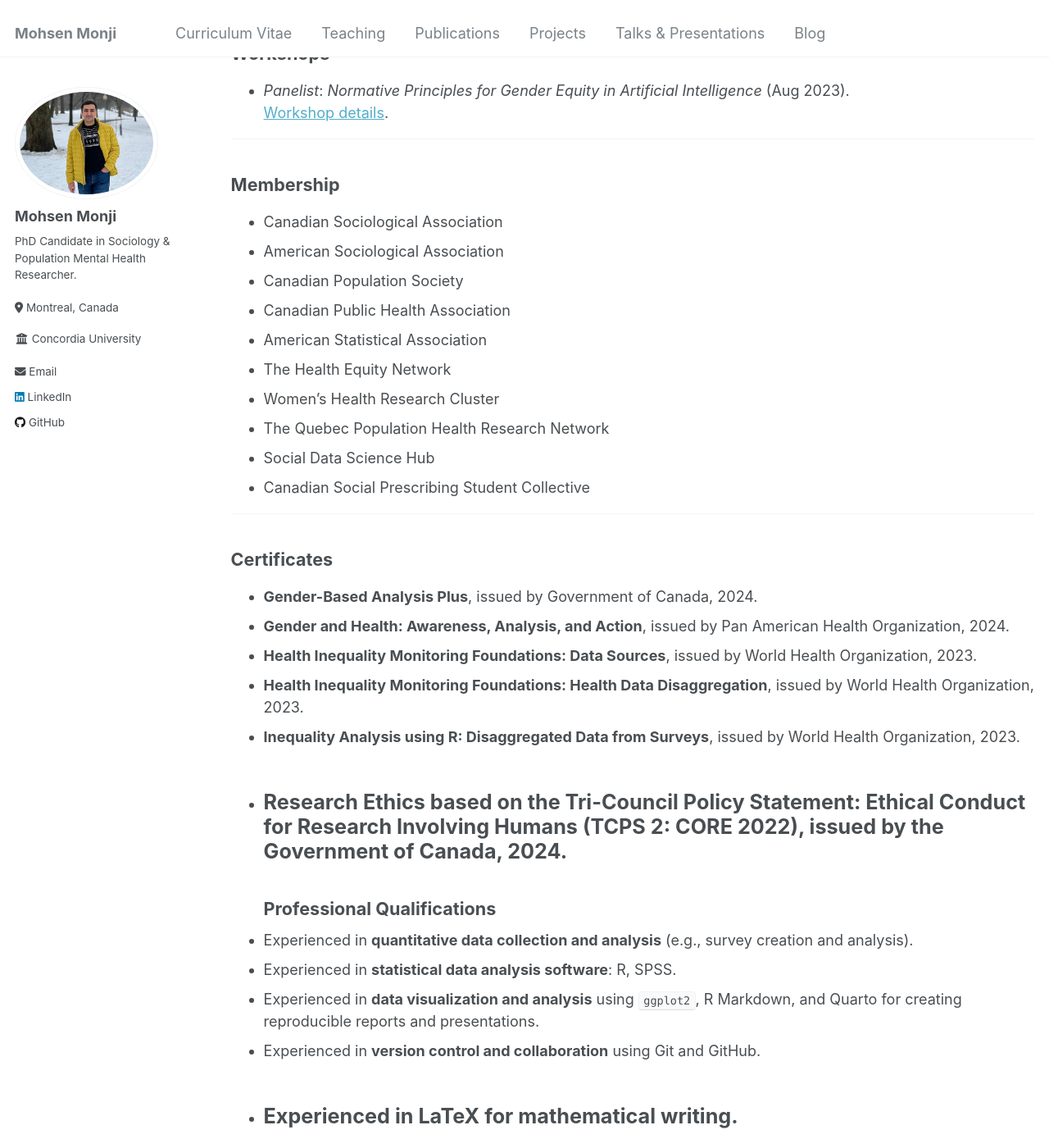
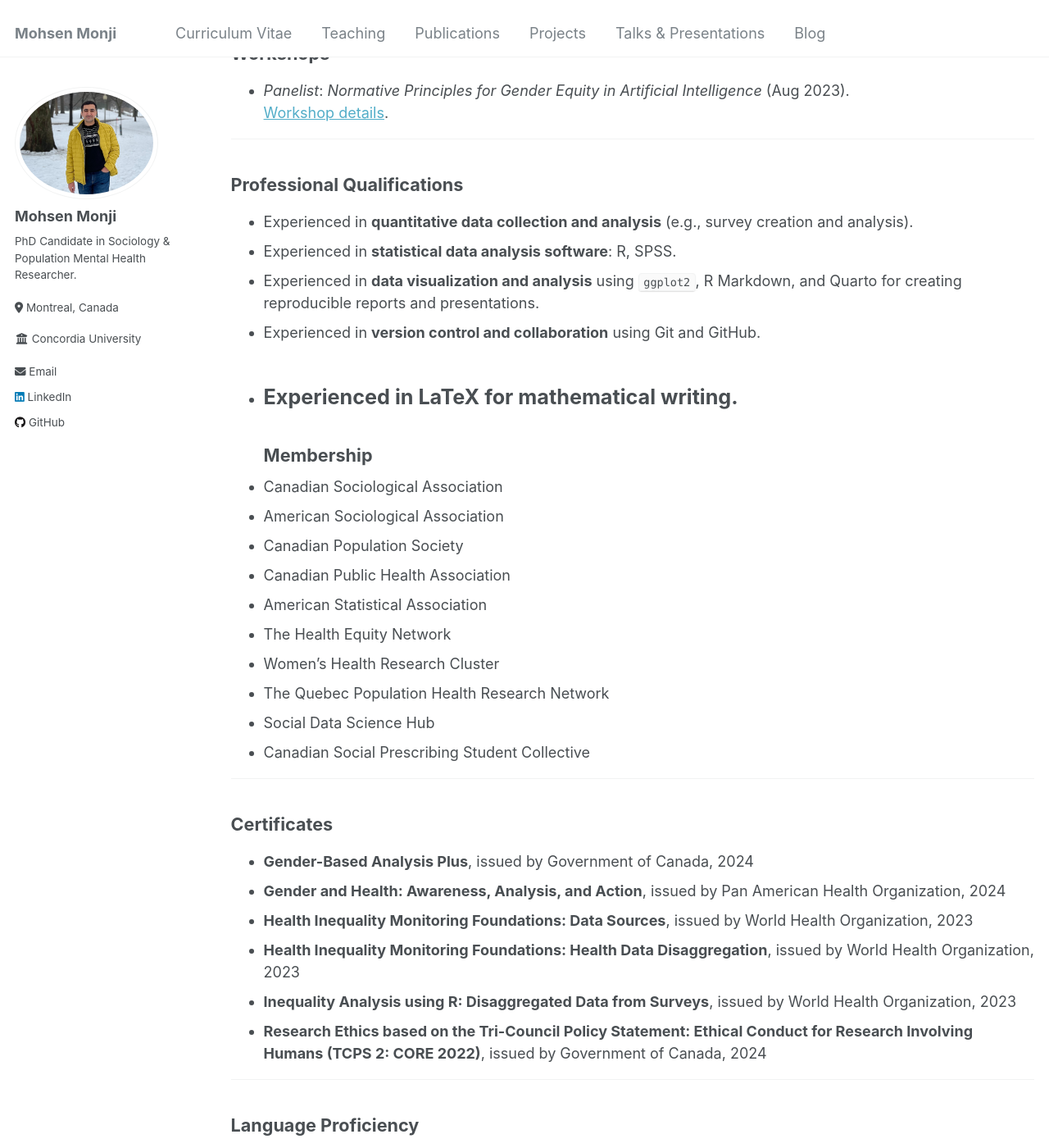
Before and after one commit to Mohsnmonji/mohsnmonji.github.io, a Jekyll site: the page built from _pages/Curriculum Vitae.md, in a window 1280 px wide and 1400 px high, scrolled down 2844 px. Shown: the whole window at 82% size. Built offline with Jekyll 4.4.1, drawn with Linux system fonts in a browser that asks for light colours; part of the change alters nothing that is shown; some of the changed text lies outside the part shown.

Commit message:
Update Curriculum Vitae.md

```diff
--- a/_pages/Curriculum Vitae.md
+++ b/_pages/Curriculum Vitae.md
@@ -28,7 +28,7 @@ redirect_from:
 
 ### Research Interests
 - Sociology of Health
-- Social Inequalities
+- Social Determinants of Mental Health
 - Quantitative Research Methods
 - Social Statistics
 - Computational Sociology
@@ -95,8 +95,15 @@ redirect_from:
 - *Panelist*: *Normative Principles for Gender Equity in Artificial Intelligence* (Aug 2023).
   [Workshop details](https://www.concordia.ca/cuevents/offices/provost/fourth-space/programming/2023/08/22/affecting-machines.html).
 
+
 ---
-
+### **Professional Qualifications**
+- Experienced in **quantitative data collection and analysis** (e.g., survey creation and analysis).
+- Experienced in **statistical data analysis software**: R, SPSS.
+- Experienced in **data visualization and analysis** using `ggplot2`, R Markdown, and Quarto for creating reproducible reports and presentations.
+- Experienced in **version control and collaboration** using Git and GitHub.
+- Experienced in **LaTeX** for mathematical writing.
+---
 ### **Membership**
 - Canadian Sociological Association
 - American Sociological Association
@@ -110,25 +117,19 @@ redirect_from:
 - Canadian Social Prescribing Student Collective
 
 ---
+
 ### **Certificates**
-- **Gender-Based Analysis Plus**, issued by Government of Canada, 2024.
-- **Gender and Health: Awareness, Analysis, and Action**, issued by Pan American Health Organization, 2024.
-- **Health Inequality Monitoring Foundations: Data Sources**, issued by World Health Organization, 2023.
-- **Health Inequality Monitoring Foundations: Health Data Disaggregation**, issued by World Health Organization, 2023.
-- **Inequality Analysis using R: Disaggregated Data from Surveys**, issued by World Health Organization, 2023.
-- **Research Ethics based on the Tri-Council Policy Statement: Ethical Conduct for Research Involving Humans (TCPS 2: CORE 2022)**, issued by the Government of Canada, 2024.
----
-### **Professional Qualifications**
-- Experienced in **quantitative data collection and analysis** (e.g., survey creation and analysis).
-- Experienced in **statistical data analysis software**: R, SPSS.
-- Experienced in **data visualization and analysis** using `ggplot2`, R Markdown, and Quarto for creating reproducible reports and presentations.
-- Experienced in **version control and collaboration** using Git and GitHub.
-- Experienced in **LaTeX** for mathematical writing.
+- **Gender-Based Analysis Plus**, issued by Government of Canada, 2024
+- **Gender and Health: Awareness, Analysis, and Action**, issued by Pan American Health Organization, 2024
+- **Health Inequality Monitoring Foundations: Data Sources**, issued by World Health Organization, 2023
+- **Health Inequality Monitoring Foundations: Health Data Disaggregation**, issued by World Health Organization, 2023
+- **Inequality Analysis using R: Disaggregated Data from Surveys**, issued by World Health Organization, 2023
+- **Research Ethics based on the Tri-Council Policy Statement: Ethical Conduct for Research Involving Humans (TCPS 2: CORE 2022)**, issued by Government of Canada, 2024
+
 ---
 
 ### **Language Proficiency**
-- Fluent in **English** and **Persian**.
-- Working proficiency in **French**.
-
+- Fluent in **English** and **Persian**
+- Working proficiency in **French**
 
 ---
```
